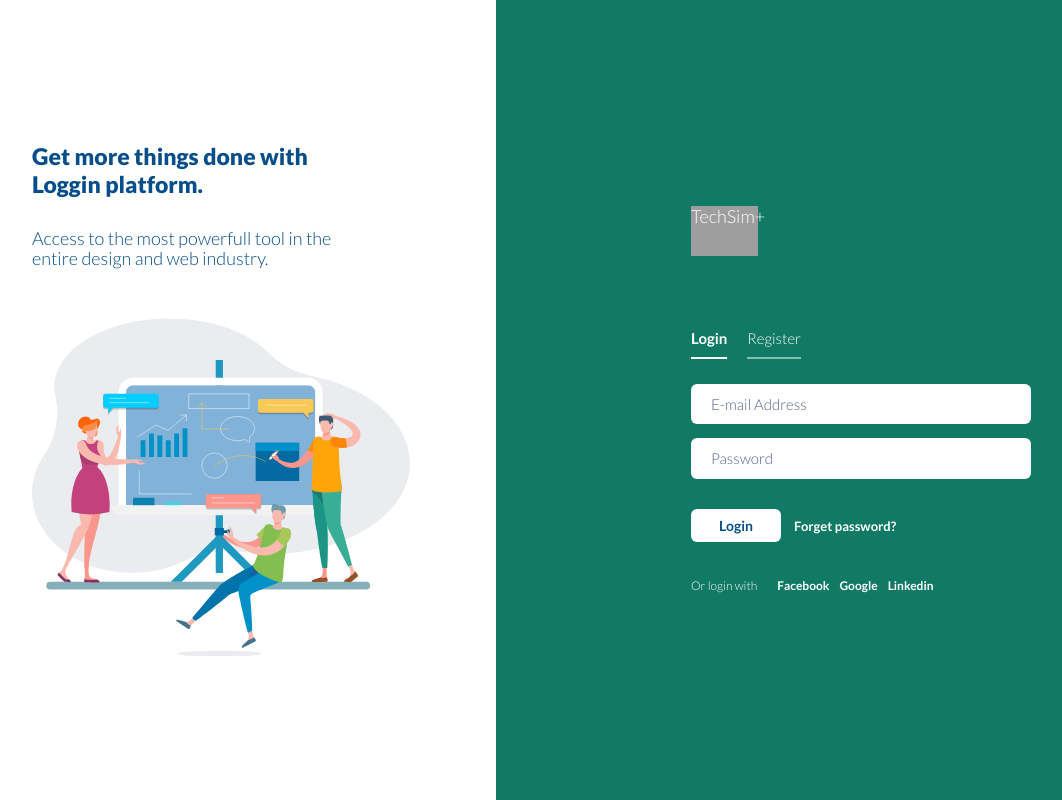
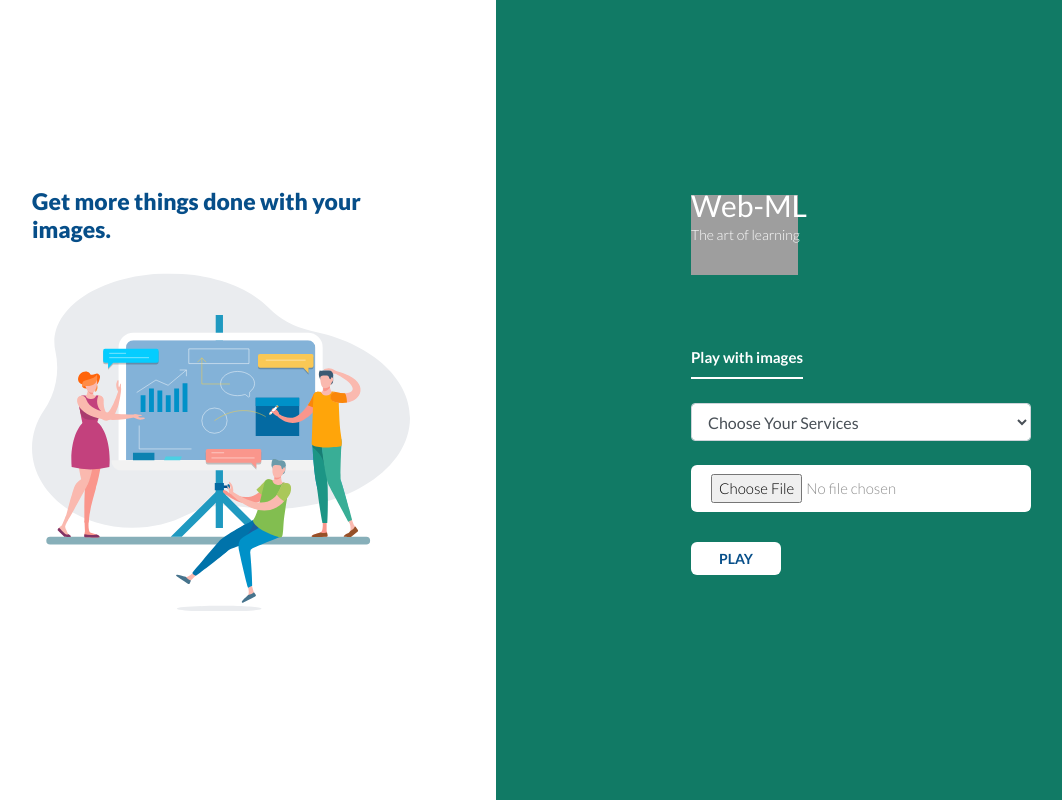
Before and after one commit to ankit98040/Django-ML-Project, a Django app: page / in a window 1280 px wide. Shown: the whole page, without its empty margins (54-1116 px from the left). Run offline with Django 3.2, Linux system fonts and the light colour scheme; some libraries are stand-ins or nearby versions; grey boxes are pictures that could not be loaded.

Commit message:
modified the html

```diff
--- a/DjangoAPI/MyApi/templates/index.html
+++ b/DjangoAPI/MyApi/templates/index.html
@@ -16,9 +16,8 @@
             <div class="img-holder">
                 <div class="bg"></div>
                 <div class="info-holder">
-                    <h3>Get more things done with Loggin platform.</h3>
-                    <p>Access to the most powerfull tool in the entire design and web industry.</p>
-                    <img src="images/graphic.svg" alt="">
+                    <h3>Get more things done with your images.</h3>
+                    <img src="{% static 'images/graphic.svg' %}" alt="">
                 </div>
             </div>
             <div class="form-holder">
@@ -27,31 +26,43 @@
                         <div class="website-logo-inside">
                             <a href="">
                                 <div class="logo">
-                                    <p style="color: white;">TechSim+</p>
+                                    <p style="color: white; font-size: 30px"><b>Web-ML</b></p>
+                                    <p style="color: white; font-size: 14px; margin-top: -20px;">The art of learning</p>
                                 </div>
                             </a>
                         </div>
                         <div class="page-links">
-                            <a href=" " class="active">Login</a><a href="">Register</a>
+                            <a href=" " class="active">Play with images</a>
                         </div>
                         <form>
-                            <input class="form-control" type="text" name="username" placeholder="E-mail Address" required>
-                            <input class="form-control" type="password" name="password" placeholder="Password" required>
+                            <select class="form-control">
+                                <option>Choose Your Services</option>
+                                <option>Object Detection</option>
+                                <option>Face Analysis</option>
+                                <option>Celebrity Detection</option>
+
+                            </select><br>
+
+                            <input class="form-control" type="file" name="image" placeholder="Password" required>
                             <div class="form-button">
-                                <button id="submit" type="submit" class="ibtn">Login</button> <a href="">Forget password?</a>
+                                <button id="submit" type="submit" class="ibtn">PLAY</button>
                             </div>
                         </form>
-                        <div class="other-links">
-                            <span>Or login with</span><a href=" #">Facebook</a><a href=" #">Google</a><a href=" #">Linkedin</a>
-                        </div>
+
                     </div>
                 </div>
             </div>
         </div>
     </div>
-<script src="js/jquery.min.js"></script>
-<script src="js/popper.min.js"></script>
-<script src="js/bootstrap.min.js"></script>
-<script src="js/main.js"></script>
+
+<script>
+
+</script>
+
+
+<script src="{% static 'js/jquery.min.js' %}"></script>
+<script src="{% static 'js/popper.min.js' %}"></script>
+<script src="{% static 'js/bootstrap.min.js' %}"></script>
+<script src="{% static 'js/main.js' %}"></script>
 </body>
 </html>
```
